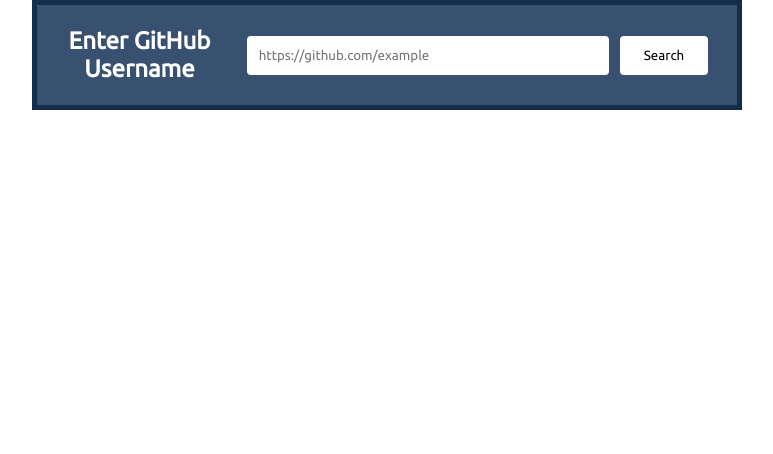
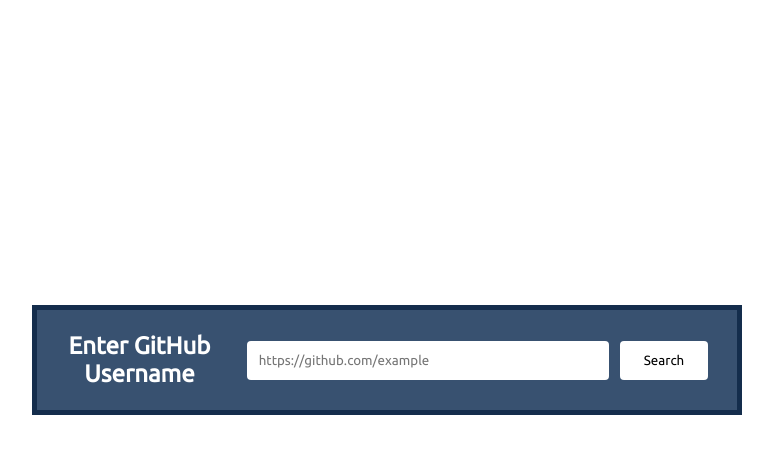
Before and after one commit to drmskrblt/github-search_drmskrblt, a plain HTML site: page index.html in a window 1280 px wide. Shown: the whole page, without its empty margins (253-1026 px from the left). Drawn offline with Linux system fonts and the light colour scheme.

Commit message:
Design changes

```diff
--- a/style.css
+++ b/style.css
@@ -16,6 +16,8 @@ body {
   justify-content: center;
   align-items: center;
   flex-direction: column;
+  height: 90vh;
+  width: 100%;
 }
 
 nav {
```
